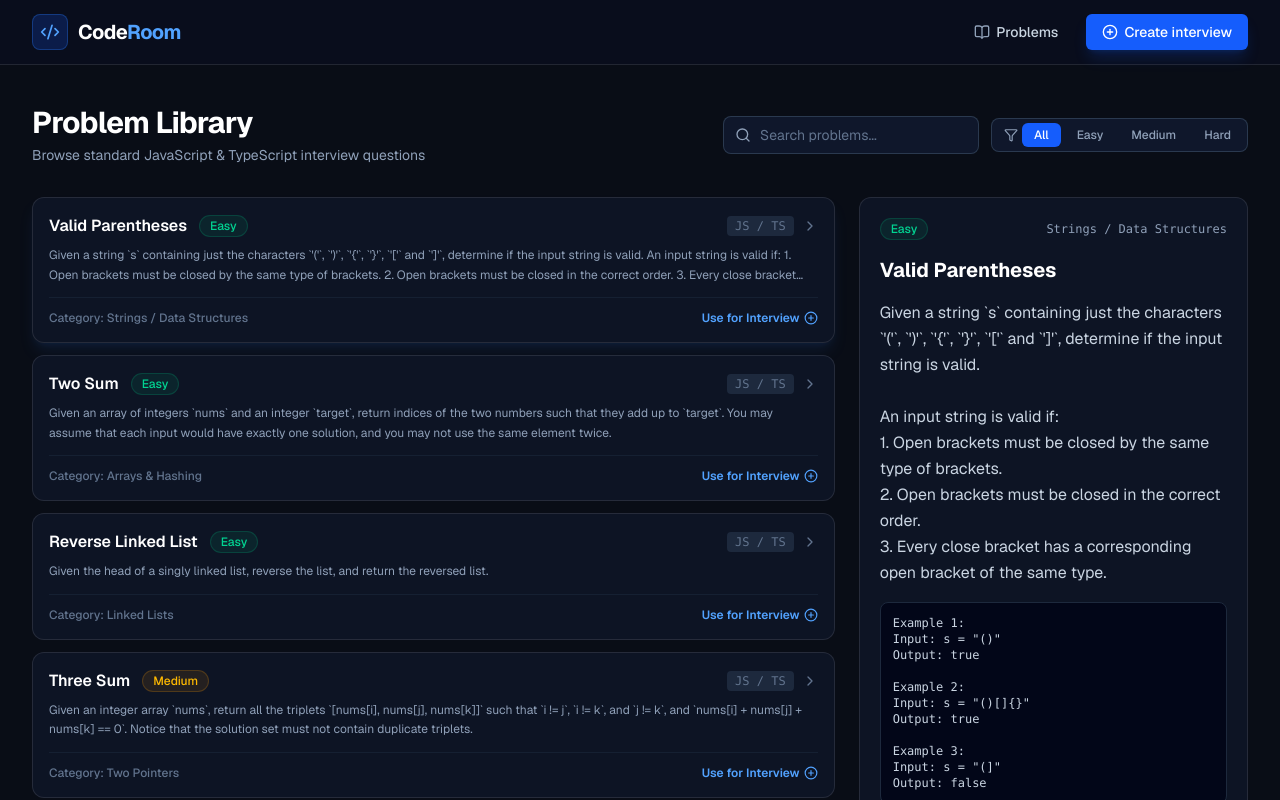
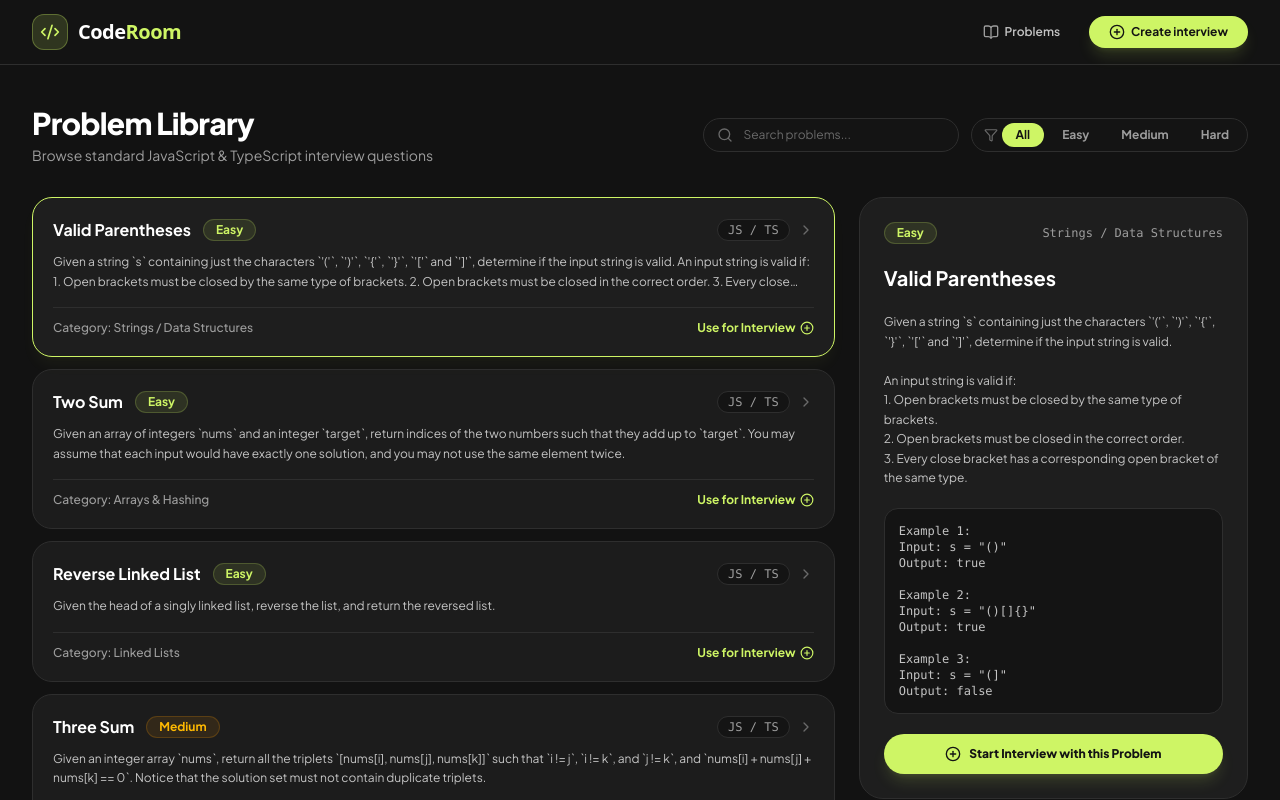
Before and after one commit to mykyta-northstone/coderoom, a Next.js app: page /problems in a window 1280 px wide. Both pictures are taken after a click on the element 433 px from the left and 270 px from the top of the page. Shown: the top 800 px of the page. Built offline with nearby package versions, Linux system fonts and the light colour scheme.

Commit message:
style: apply Noir Lime design system across all pages and components

```diff
--- a/app/globals.css
+++ b/app/globals.css
@@ -1,48 +1,155 @@
+@import url('https://fonts.googleapis.com/css2?family=Plus+Jakarta+Sans:wght@400;500;600;700;800&family=JetBrains+Mono:wght@400;500&display=swap');
 @import "tailwindcss";
 
-:root {
-  --background: #090d16;
-  --foreground: #f1f5f9;
-  --card-bg: rgba(15, 23, 42, 0.75);
-  --border-color: rgba(255, 255, 255, 0.1);
-  --primary: #3b82f6;
-  --primary-hover: #2563eb;
-  --accent: #6366f1;
+/* ==========================================================================
+   Noir Lime — Design Tokens & Core System
+   ========================================================================== */
+
+:root, .nl {
+  /* --- Backgrounds & Surfaces --------------------------------------------- */
+  --nl-page:    #121212;   /* page background */
+  --nl-shell:   #181818;   /* application shell */
+  --nl-card:    #222222;   /* cards & panels */
+  --nl-sunk:    #141414;   /* recessed zones: inputs, code, console */
+  --nl-edge:    #2e2e2e;   /* borders & dividers */
+
+  /* --- Text -------------------------------------------------------------- */
+  --nl-ink:     #f4f4f4;   /* primary text */
+  --nl-body:    #c4c4c4;   /* long text */
+  --nl-dim:     #9d9d9d;   /* secondary text */
+  --nl-faint:   #6a6a6a;   /* disabled / placeholders */
+  --nl-on-lime: #131313;   /* text on lime fill */
+
+  /* --- Accents ----------------------------------------------------------- */
+  --nl-lime:      #cef565;
+  --nl-lime-dim:  rgba(206, 245, 101, .14);
+  --nl-violet:    #7c5cfc;
+  --nl-violet-dim:rgba(124, 92, 252, .16);
+  --nl-danger:    #f2796b;
+  --nl-danger-dim:rgba(242, 121, 107, .14);
+
+  /* --- Radii ------------------------------------------------------------- */
+  --nl-r-shell: 32px;
+  --nl-r-card:  24px;
+  --nl-r-md:    18px;
+  --nl-r-sm:    14px;
+  --nl-r-xs:    10px;
+  --nl-r-pill:  999px;
+
+  /* --- Spacing ----------------------------------------------------------- */
+  --nl-s-1: 4px;  --nl-s-2: 8px;  --nl-s-3: 12px; --nl-s-4: 16px;
+  --nl-s-5: 22px; --nl-s-6: 28px; --nl-s-7: 40px;
+
+  /* --- Typography -------------------------------------------------------- */
+  --nl-font:  'Plus Jakarta Sans', ui-sans-serif, system-ui, -apple-system, sans-serif;
+  --nl-mono:  'JetBrains Mono', ui-monospace, SFMono-Regular, Menlo, monospace;
+
+  /* --- Utilities --------------------------------------------------------- */
+  --nl-ring:   0 0 0 4px rgba(206, 245, 101, .14);
+  --nl-focus:  2px solid var(--nl-lime);
+  --nl-shadow: 0 18px 48px rgba(0, 0, 0, .38);
+  --nl-tap:    120ms cubic-bezier(.2, .8, .3, 1);
 }
 
 body {
-  background-color: var(--background);
-  color: var(--foreground);
-  font-family: var(--font-geist-sans), -apple-system, BlinkMacSystemFont, "Segoe UI", Roboto, sans-serif;
+  background-color: var(--nl-page);
+  color: var(--nl-ink);
+  font-family: var(--nl-font);
   min-height: 100vh;
   overflow-x: hidden;
+  -webkit-font-smoothing: antialiased;
 }
 
-/* Glassmorphism utility */
-.glass-panel {
-  background: var(--card-bg);
-  backdrop-filter: blur(12px);
-  -webkit-backdrop-filter: blur(12px);
-  border: 1px solid var(--border-color);
+/* Noir Lime Component Classes */
+.nl-page {
+  min-height: 100vh;
+  padding: var(--nl-s-5);
+  background-color: var(--nl-page);
 }
 
-.glass-header {
-  background: rgba(10, 15, 30, 0.85);
-  backdrop-filter: blur(16px);
-  -webkit-backdrop-filter: blur(16px);
-  border-bottom: 1px solid var(--border-color);
+.nl-shell {
+  background: var(--nl-shell);
+  border-radius: var(--nl-r-shell);
+  border: 1px solid var(--nl-edge);
+  box-shadow: var(--nl-shadow);
+}
+
+.nl-card {
+  background: var(--nl-card);
+  border-radius: var(--nl-r-card);
+  border: 1px solid var(--nl-edge);
+}
+
+.nl-sunk {
+  background: var(--nl-sunk);
+  border-radius: var(--nl-r-md);
+  border: 1px solid var(--nl-edge);
+}
+
+.nl-btn-lime {
+  background-color: var(--nl-lime);
+  color: var(--nl-on-lime);
+  font-weight: 700;
+  border-radius: var(--nl-r-pill);
+  transition: all var(--nl-tap);
+}
+.nl-btn-lime:hover {
+  filter: brightness(1.08);
+  transform: translateY(-1px);
+}
+
+.nl-btn-violet {
+  background-color: var(--nl-violet);
+  color: #ffffff;
+  font-weight: 600;
+  border-radius: var(--nl-r-pill);
+  transition: all var(--nl-tap);
+}
+.nl-btn-violet:hover {
+  filter: brightness(1.1);
+  transform: translateY(-1px);
+}
+
+.nl-badge-lime {
+  background: var(--nl-lime);
+  color: var(--nl-on-lime);
+  font-weight: 700;
+  border-radius: var(--nl-r-pill);
+}
+
+.nl-badge-soft {
+  background: var(--nl-lime-dim);
+  color: var(--nl-lime);
+  font-weight: 600;
+  border-radius: var(--nl-r-pill);
+  border: 1px solid rgba(206, 245, 101, 0.2);
+}
+
+.nl-badge-violet {
+  background: var(--nl-violet);
+  color: #ffffff;
+  font-weight: 600;
+  border-radius: var(--nl-r-pill);
+}
+
+.nl-badge-danger {
+  background: var(--nl-danger-dim);
+  color: var(--nl-danger);
+  font-weight: 600;
+  border-radius: var(--nl-r-pill);
+  border: 1px solid rgba(242, 121, 107, 0.2);
 }
 
 /* Yjs Remote Selection & Cursors in Monaco */
 .yRemoteSelection {
-  background-color: rgba(99, 102, 241, 0.3);
+  background-color: rgba(206, 245, 101, 0.25);
 }
 
 .yRemoteSelectionHead {
   position: absolute;
-  border-left: 2px solid #6366f1;
-  border-top: 2px solid #6366f1;
-  border-bottom: 2px solid #6366f1;
+  border-left: 2px solid #cef565;
+  border-top: 2px solid #cef565;
+  border-bottom: 2px solid #cef565;
   height: 100%;
   box-sizing: border-box;
 }
@@ -50,27 +157,27 @@ body {
 .yRemoteSelectionHead::after {
   position: absolute;
   content: " ";
-  border: 3px solid #6366f1;
+  border: 3px solid #cef565;
   border-radius: 4px;
   left: -4px;
   top: -5px;
 }
 
-/* Scrollbar styles */
+/* Custom Scrollbars */
 ::-webkit-scrollbar {
   width: 8px;
   height: 8px;
 }
 
 ::-webkit-scrollbar-track {
-  background: #0f172a;
+  background: var(--nl-sunk);
 }
 
 ::-webkit-scrollbar-thumb {
-  background: #334155;
-  border-radius: 4px;
+  background: var(--nl-edge);
+  border-radius: var(--nl-r-pill);
 }
 
 ::-webkit-scrollbar-thumb:hover {
-  background: #475569;
+  background: var(--nl-faint);
 }
--- a/app/layout.tsx
+++ b/app/layout.tsx
@@ -1,16 +1,5 @@
 import type { Metadata } from "next";
-import { Geist, Geist_Mono } from "next/font/google";
 import "./globals.css";
-
-const geistSans = Geist({
-  variable: "--font-geist-sans",
-  subsets: ["latin"],
-});
-
-const geistMono = Geist_Mono({
-  variable: "--font-geist-mono",
-  subsets: ["latin"],
-});
 
 export const metadata: Metadata = {
   title: "CodeRoom — Free Live Coding Interviews for JavaScript & TypeScript",
@@ -24,11 +13,8 @@ export default function RootLayout({
   children: React.ReactNode;
 }) {
   return (
-    <html
-      lang="en"
-      className={`${geistSans.variable} ${geistMono.variable} h-full dark antialiased`}
-    >
-      <body className="min-h-full flex flex-col bg-[#090d16] text-slate-100 font-sans">
+    <html lang="en" className="h-full dark antialiased nl">
+      <body className="min-h-full flex flex-col bg-[#121212] text-[#f4f4f4] nl">
         {children}
       </body>
     </html>
--- a/app/problems/page.tsx
+++ b/app/problems/page.tsx
@@ -25,19 +25,19 @@ export default function ProblemsPage() {
     switch (difficulty) {
       case "easy":
         return (
-          <span className="px-2.5 py-0.5 rounded-full text-xs font-medium bg-emerald-500/10 text-emerald-400 border border-emerald-500/20">
+          <span className="px-3 py-0.5 rounded-full text-xs font-bold bg-[#cef565]/10 text-[#cef565] border border-[#cef565]/20">
             Easy
           </span>
         );
       case "medium":
         return (
-          <span className="px-2.5 py-0.5 rounded-full text-xs font-medium bg-amber-500/10 text-amber-400 border border-amber-500/20">
+          <span className="px-3 py-0.5 rounded-full text-xs font-bold bg-amber-500/10 text-amber-400 border border-amber-500/20">
             Medium
           </span>
         );
       case "hard":
         return (
-          <span className="px-2.5 py-0.5 rounded-full text-xs font-medium bg-rose-500/10 text-rose-400 border border-rose-500/20">
+          <span className="px-3 py-0.5 rounded-full text-xs font-bold bg-[#f2796b]/10 text-[#f2796b] border border-[#f2796b]/20">
             Hard
           </span>
         );
@@ -45,16 +45,16 @@ export default function ProblemsPage() {
   };
 
   return (
-    <div className="flex flex-col min-h-screen">
+    <div className="flex flex-col min-h-screen bg-[#121212] text-[#f4f4f4]">
       <Navbar />
 
       <main className="flex-1 max-w-7xl w-full mx-auto px-4 sm:px-6 lg:px-8 py-10">
         <div className="flex flex-col md:flex-row md:items-center justify-between gap-4 mb-8">
           <div>
-            <h1 className="text-3xl font-bold text-white tracking-tight">
+            <h1 className="text-3xl font-extrabold text-white tracking-tight">
               Problem Library
             </h1>
-            <p className="text-sm text-slate-400 mt-1">
+            <p className="text-sm text-[#9d9d9d] mt-1">
               Browse standard JavaScript & TypeScript interview questions
             </p>
           </div>
@@ -62,26 +62,26 @@ export default function ProblemsPage() {
           {/* Controls */}
           <div className="flex flex-col sm:flex-row items-center gap-3">
             <div className="relative w-full sm:w-64">
-              <Search className="w-4 h-4 text-slate-400 absolute left-3 top-1/2 -translate-y-1/2" />
+              <Search className="w-4 h-4 text-[#6a6a6a] absolute left-3.5 top-1/2 -translate-y-1/2" />
               <input
                 type="text"
                 placeholder="Search problems..."
                 value={search}
                 onChange={(e) => setSearch(e.target.value)}
-                className="w-full bg-slate-900 border border-slate-700/80 rounded-lg pl-9 pr-4 py-2 text-sm text-white placeholder-slate-500 focus:outline-none focus:border-blue-500 transition-colors"
+                className="w-full bg-[#141414] border border-[#2e2e2e] rounded-full pl-10 pr-4 py-2 text-xs text-white placeholder-[#6a6a6a] focus:outline-none focus:border-[#cef565] transition-colors"
               />
             </div>
 
-            <div className="flex items-center space-x-1 bg-slate-900 border border-slate-700/80 rounded-lg p-1 w-full sm:w-auto">
-              <Filter className="w-3.5 h-3.5 text-slate-400 ml-2" />
+            <div className="flex items-center space-x-1 bg-[#141414] border border-[#2e2e2e] rounded-full p-1 w-full sm:w-auto">
+              <Filter className="w-3.5 h-3.5 text-[#6a6a6a] ml-2" />
               {(["all", "easy", "medium", "hard"] as const).map((diff) => (
                 <button
                   key={diff}
                   onClick={() => setDifficultyFilter(diff)}
-                  className={`px-3 py-1 text-xs font-medium rounded-md capitalize transition-colors ${
+                  className={`px-3.5 py-1 text-xs font-bold rounded-full capitalize transition-all ${
                     difficultyFilter === diff
-                      ? "bg-blue-600 text-white"
-                      : "text-slate-400 hover:text-white"
+                      ? "bg-[#cef565] text-[#131313]"
+                      : "text-[#9d9d9d] hover:text-white"
                   }`}
                 >
                   {diff}
@@ -98,39 +98,39 @@ export default function ProblemsPage() {
               <div
                 key={problem.id}
                 onClick={() => setSelectedProblem(problem)}
-                className={`p-4 rounded-xl glass-panel border transition-all cursor-pointer ${
+                className={`p-5 rounded-[20px] border transition-all cursor-pointer ${
                   selectedProblem?.id === problem.id
-                    ? "border-blue-500 bg-slate-900/90 shadow-lg shadow-blue-500/10"
-                    : "border-slate-800 hover:border-slate-700 hover:bg-slate-900/50"
+                    ? "border-[#cef565] bg-[#1e1e1e] shadow-lg shadow-[#cef565]/5"
+                    : "bg-[#1e1e1e]/80 border-[#2e2e2e] hover:border-slate-700 hover:bg-[#1e1e1e]"
                 }`}
               >
                 <div className="flex items-center justify-between">
                   <div className="flex items-center space-x-3">
-                    <h3 className="text-base font-semibold text-white">
+                    <h3 className="text-base font-bold text-white">
                       {problem.title}
                     </h3>
                     {getDifficultyBadge(problem.difficulty)}
                   </div>
                   <div className="flex items-center space-x-2">
-                    <span className="text-xs text-slate-500 font-mono bg-slate-800 px-2 py-0.5 rounded">
+                    <span className="text-xs text-[#9d9d9d] font-mono bg-[#141414] px-2.5 py-0.5 rounded-full border border-[#2e2e2e]">
                       JS / TS
                     </span>
-                    <ChevronRight className="w-4 h-4 text-slate-500" />
+                    <ChevronRight className="w-4 h-4 text-[#6a6a6a]" />
                   </div>
                 </div>
 
-                <p className="text-xs text-slate-400 mt-2 line-clamp-2 leading-relaxed">
+                <p className="text-xs text-[#c4c4c4] mt-2.5 line-clamp-2 leading-relaxed">
                   {problem.description.replace(/\n+/g, " ")}
                 </p>
 
-                <div className="flex items-center justify-between mt-3 pt-3 border-t border-slate-800/60 text-xs">
-                  <span className="text-slate-500 font-medium">
+                <div className="flex items-center justify-between mt-4 pt-3 border-t border-[#2e2e2e] text-xs">
+                  <span className="text-[#9d9d9d] font-medium">
                     Category: {problem.category}
                   </span>
                   <Link
                     href={`/interview/new?problemId=${problem.id}`}
                     onClick={(e) => e.stopPropagation()}
-                    className="inline-flex items-center space-x-1 text-blue-400 hover:text-blue-300 font-semibold"
+                    className="inline-flex items-center space-x-1 text-[#cef565] hover:text-[#b9e83c] font-bold"
                   >
                     <span>Use for Interview</span>
                     <PlusCircle className="w-3.5 h-3.5" />
@@ -140,19 +140,19 @@ export default function ProblemsPage() {
             ))}
 
             {filteredProblems.length === 0 && (
-              <div className="text-center py-12 glass-panel rounded-xl border border-slate-800">
-                <p className="text-sm text-slate-400">No problems found matching your filter.</p>
+              <div className="text-center py-12 bg-[#1e1e1e] rounded-[24px] border border-[#2e2e2e]">
+                <p className="text-sm text-[#9d9d9d]">No problems found matching your filter.</p>
               </div>
             )}
           </div>
 
-          {/* Problem Preview Drawer / Sidebar */}
+          {/* Problem Preview Drawer */}
           <div className="lg:col-span-1">
             {selectedProblem ? (
-              <div className="sticky top-24 glass-panel rounded-xl border border-slate-800 p-5 space-y-4">
+              <div className="sticky top-24 bg-[#1e1e1e] rounded-[24px] border border-[#2e2e2e] p-6 space-y-5">
                 <div className="flex items-center justify-between">
                   {getDifficultyBadge(selectedProblem.difficulty)}
-                  <span className="text-xs text-slate-400 font-mono">
+                  <span className="text-xs text-[#9d9d9d] font-mono">
                     {selectedProblem.category}
                   </span>
                 </div>
@@ -161,26 +161,26 @@ export default function ProblemsPage() {
                   {selectedProblem.title}
                 </h2>
 
-                <div className="prose prose-invert prose-xs text-slate-300 whitespace-pre-wrap leading-relaxed">
+                <div className="text-xs text-[#c4c4c4] whitespace-pre-wrap leading-relaxed">
                   {selectedProblem.description}
                 </div>
 
                 {selectedProblem.examples && (
-                  <div className="bg-slate-950 p-3 rounded-lg border border-slate-800 text-xs font-mono text-slate-300 whitespace-pre-wrap">
+                  <div className="bg-[#141414] p-3.5 rounded-[14px] border border-[#2e2e2e] text-xs font-mono text-[#c4c4c4] whitespace-pre-wrap">
                     {selectedProblem.examples}
                   </div>
                 )}
 
                 <Link
                   href={`/interview/new?problemId=${selectedProblem.id}`}
-                  className="w-full inline-flex items-center justify-center space-x-2 px-4 py-2.5 text-sm font-semibold text-white bg-blue-600 hover:bg-blue-500 rounded-lg shadow-md transition-all"
+                  className="w-full inline-flex items-center justify-center space-x-2 px-5 py-3 text-xs font-extrabold text-[#131313] bg-[#cef565] hover:bg-[#b9e83c] rounded-full shadow-lg shadow-[#cef565]/15 transition-all"
                 >
                   <PlusCircle className="w-4 h-4" />
                   <span>Start Interview with this Problem</span>
                 </Link>
               </div>
             ) : (
-              <div className="sticky top-24 glass-panel rounded-xl border border-slate-800 p-8 text-center text-slate-500 text-sm">
+              <div className="sticky top-24 bg-[#1e1e1e] rounded-[24px] border border-[#2e2e2e] p-8 text-center text-[#6a6a6a] text-sm">
                 Click any problem to view details and preview description.
               </div>
             )}
--- a/components/layout/Navbar.tsx
+++ b/components/layout/Navbar.tsx
@@ -3,28 +3,28 @@ import { Code2, PlusCircle, BookOpen } from "lucide-react";
 
 export function Navbar() {
   return (
-    <header className="sticky top-0 z-40 glass-header">
+    <header className="sticky top-0 z-40 bg-[#141414]/90 backdrop-blur-md border-b border-[#2e2e2e]">
       <div className="max-w-7xl mx-auto px-4 sm:px-6 lg:px-8 h-16 flex items-center justify-between">
         <Link href="/" className="flex items-center space-x-2.5 group">
-          <div className="w-9 h-9 rounded-lg bg-blue-600/20 border border-blue-500/30 flex items-center justify-center group-hover:border-blue-400/50 transition-colors">
-            <Code2 className="w-5 h-5 text-blue-400" />
+          <div className="w-9 h-9 rounded-xl bg-[#cef565]/15 border border-[#cef565]/30 flex items-center justify-center group-hover:border-[#cef565]/60 transition-all">
+            <Code2 className="w-5 h-5 text-[#cef565]" />
           </div>
-          <span className="text-xl font-bold tracking-tight text-white">
-            Code<span className="text-blue-400">Room</span>
+          <span className="text-xl font-extrabold tracking-tight text-white font-sans">
+            Code<span className="text-[#cef565]">Room</span>
           </span>
         </Link>
 
-        <nav className="flex items-center space-x-4">
+        <nav className="flex items-center space-x-3">
           <Link
             href="/problems"
-            className="flex items-center space-x-1.5 px-3 py-2 text-sm font-medium text-slate-300 hover:text-white hover:bg-slate-800/60 rounded-md transition-all"
+            className="flex items-center space-x-1.5 px-4 py-2 text-xs font-semibold text-[#c4c4c4] hover:text-white hover:bg-[#222222] rounded-full transition-all border border-transparent hover:border-[#2e2e2e]"
           >
-            <BookOpen className="w-4 h-4 text-slate-400" />
+            <BookOpen className="w-4 h-4 text-[#9d9d9d]" />
             <span>Problems</span>
           </Link>
           <Link
             href="/interview/new"
-            className="flex items-center space-x-1.5 px-4 py-2 text-sm font-medium text-white bg-blue-600 hover:bg-blue-500 rounded-md shadow-lg shadow-blue-600/20 transition-all hover:scale-[1.02] active:scale-[0.98]"
+            className="flex items-center space-x-1.5 px-5 py-2 text-xs font-bold text-[#131313] bg-[#cef565] hover:bg-[#b9e83c] rounded-full shadow-lg shadow-[#cef565]/15 transition-all hover:scale-[1.02] active:scale-[0.98]"
           >
             <PlusCircle className="w-4 h-4" />
             <span>Create interview</span>
```
Also changed, not shown: app/interview/[roomId]/page.tsx (+67 -70 lines), app/interview/new/page.tsx (+30 -31 lines), app/page.tsx (+38 -24 lines), components/editor/OutputConsole.tsx (+20 -20 lines).
